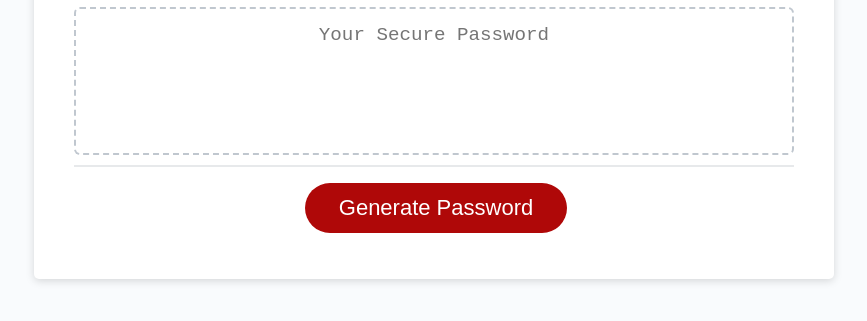
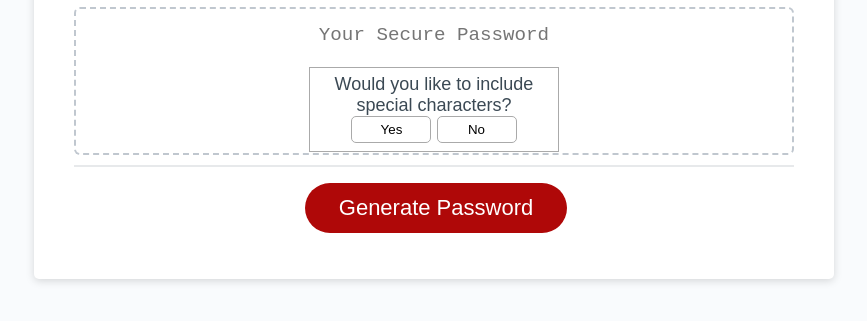
Before and after one commit to rorylkd/Homework3, a plain HTML site: page index.html in a window 1280 px wide. Both pictures are taken after a click on the button "Generate Password". Shown: the part 241-562 px from the top of the page, without its empty margins (206-1073 px from the left). Drawn offline with nearby package versions, Linux system fonts and the light colour scheme.

Commit message:
Added function that opens a window when user clicks the generate button. Added CSS for the window.

```diff
--- a/index.html
+++ b/index.html
@@ -25,10 +25,16 @@
           ></textarea>
         </div>
         <div class="card-footer">
-          <button id="generate" class="btn">Generate Password</button>
+          <div id="alert">
+            <div class="message"></div>
+            <button class="yes">Yes</button> <!--Window buttons-->
+            <button class="no">No</button>
+         </div>
+         <button id="generate" class="btn" onclick = 'popup();'>Generate Password</button>    <!--Button with onclick that opens a window-->
         </div>
       </div>
     </div>
     <script src="script.js"></script>
+    <script src="https://ajax.googleapis.com/ajax/libs/jquery/3.2.1/jquery.min.js"></script> <!--Link to jquery library-->
   </body>
 </html>
--- a/script.js
+++ b/script.js
@@ -12,3 +12,23 @@ function writePassword() {
 
 // Add event listener to generate button
 generateBtn.addEventListener("click", writePassword);
+
+
+
+function makeAWindow(msg, yeah, nah) {              // Function for popup box with yes/no options
+  var window = $("#alert");
+  window.find(".message").text(msg);
+  window.find(".yes,.no").unbind().click(function() {
+     window.hide();
+  });
+  window.find(".yes").click(yeah);
+  window.find(".no").click(nah);
+  window.show();
+
+}
+
+function popup () {             // Should create a window for each item in the array...but doesn't :(
+  var criteria = ["Would you like to include lowercase characters?", "Would you like to include uppercase characters?", "Would you like to include numeric characters?", "Would you like to include special characters?"];
+    for (var i = 0; i < criteria.length; i++){
+   makeAWindow(criteria[i]);}
+   }
--- a/style.css
+++ b/style.css
@@ -135,3 +135,28 @@ button[disabled] {
     font-size: 0.8rem;
   }
 }
+
+
+#alert {                    /*Styling for alert box*/
+  display: none;
+  background-color:white;
+  border: 1px solid #aaa;
+  position: fixed;
+  width: 250px;
+  left: 50%;
+  margin-left: -125px;
+  margin-top: -100px;
+  padding: 6px 8px 8px;
+  box-sizing: border-box;
+  text-align: center;
+}
+#alert button {                   /*Styling for alert box*/
+  background-color:white;
+  display: inline-block;
+  border-radius: 5px;
+  border: 1px solid #aaa;
+  padding: 5px;
+  text-align: center;
+  width: 80px;
+  cursor: pointer;
+}
```
